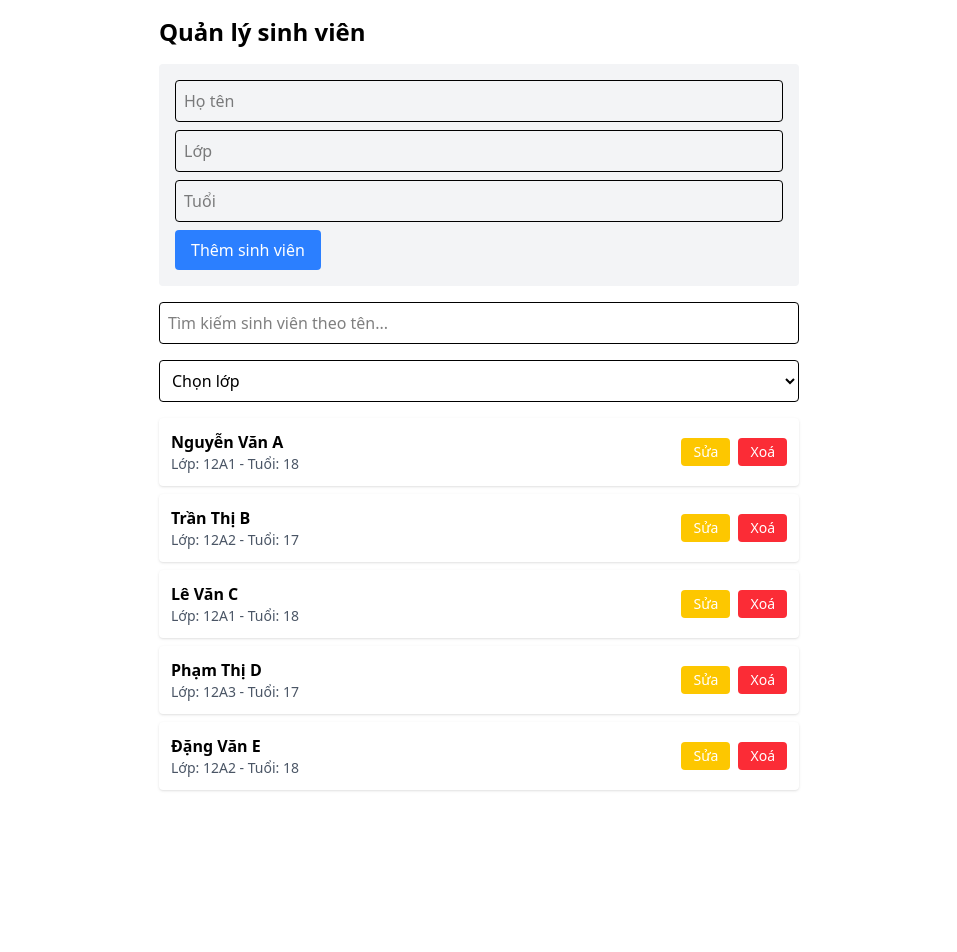
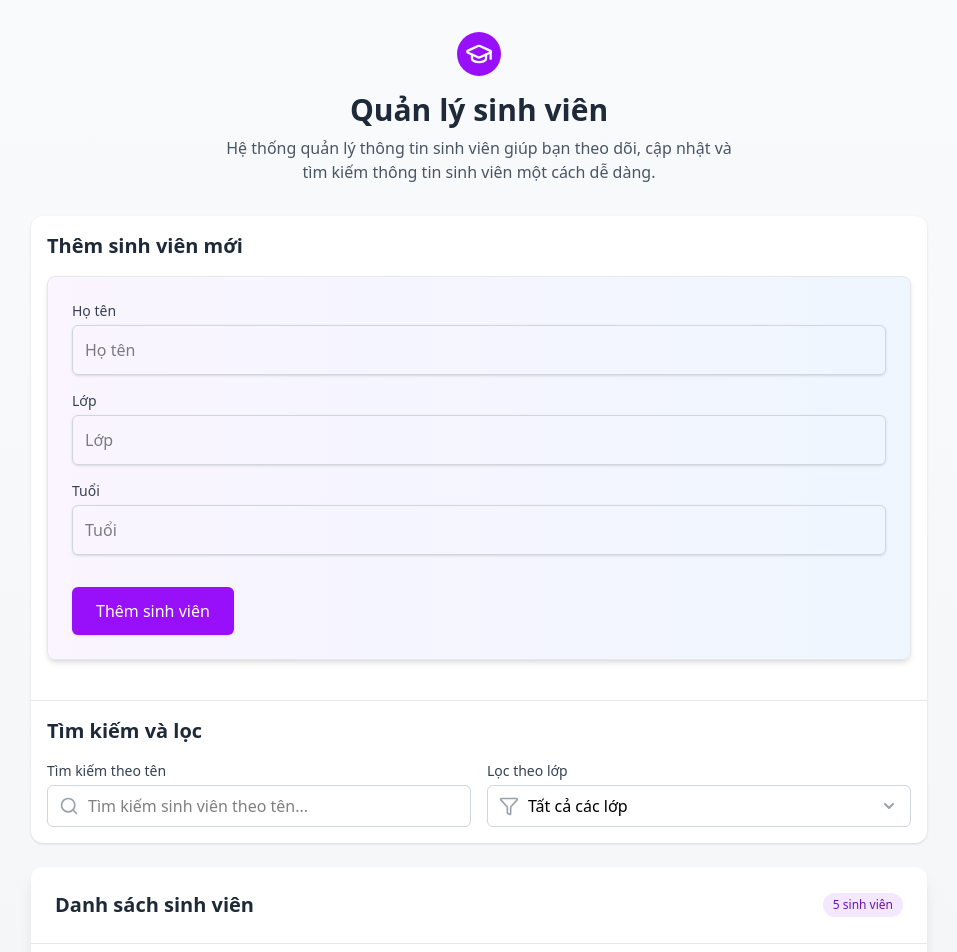
Before and after one commit to bloghaynhat/PTGD_Ktra_2304, a React (Vite) app: page / in a window 1280 px wide. Shown: the top 952 px of the page, without its empty margins (161-1118 px from the left). Before the commit the page ends 806 px from the top, so only its background shows below. Built offline with nearby package versions, Linux system fonts and the light colour scheme.

Commit message:
style: cải thiện giao diện

```diff
--- a/src/App.jsx
+++ b/src/App.jsx
@@ -1,6 +1,9 @@
-import { useState, useEffect } from "react";
-import StudentList from "./components/StudentList";
-import StudentForm from "./components/StudentForm";
+
+
+import { useState } from "react"
+import StudentList from "./components/StudentList"
+import StudentForm from "./components/StudentForm"
+import { Search, Filter, GraduationCap } from "lucide-react"
 
 const sampleStudents = [
   { id: 1, name: "Nguyễn Văn A", class: "12A1", age: 18 },
@@ -8,107 +11,162 @@ const sampleStudents = [
   { id: 3, name: "Lê Văn C", class: "12A1", age: 18 },
   { id: 4, name: "Phạm Thị D", class: "12A3", age: 17 },
   { id: 5, name: "Đặng Văn E", class: "12A2", age: 18 },
-];
+]
 
-function App() {
+export default function App() {
   // Lấy danh sách sinh viên từ localStorage nếu có, nếu không lấy từ sampleStudents
-  const storedStudents = JSON.parse(localStorage.getItem("students")) || sampleStudents;
+  const storedStudents = JSON.parse(localStorage.getItem("students") || "null") || sampleStudents
 
-  const [students, setStudents] = useState(storedStudents);
-  const [searchQuery, setSearchQuery] = useState("");
-  const [selectedClass, setSelectedClass] = useState("");
+  const [students, setStudents] = useState(storedStudents)
+  const [searchQuery, setSearchQuery] = useState("")
+  const [selectedClass, setSelectedClass] = useState("")
 
   const addStudent = (newStudent) => {
-    const studentWithId = { ...newStudent, id: Date.now() };
-    console.log("Thêm sinh viên:", studentWithId);
+    const studentWithId = { ...newStudent, id: Date.now() }
+    console.log("Thêm sinh viên:", studentWithId)
     setStudents((prev) => {
-      const updatedStudents = [...prev, studentWithId];
-      localStorage.setItem("students", JSON.stringify(updatedStudents)); // Đồng bộ vào localStorage
-      return updatedStudents;
-    });
-  };
+      const updatedStudents = [...prev, studentWithId]
+      localStorage.setItem("students", JSON.stringify(updatedStudents)) // Đồng bộ vào localStorage
+      return updatedStudents
+    })
+  }
 
   const deleteStudent = (id) => {
-    console.log("Xoá sinh viên với ID:", id);
+    console.log("Xoá sinh viên với ID:", id)
     setStudents((prev) => {
-      const updatedStudents = prev.filter((student) => student.id !== id);
-      localStorage.setItem("students", JSON.stringify(updatedStudents)); // Đồng bộ vào localStorage
-      return updatedStudents;
-    });
-  };
+      const updatedStudents = prev.filter((student) => student.id !== id)
+      localStorage.setItem("students", JSON.stringify(updatedStudents)) // Đồng bộ vào localStorage
+      return updatedStudents
+    })
+  }
 
   const updateStudent = (updatedStudent) => {
-    console.log("Cập nhật sinh viên:", updatedStudent);
+    console.log("Cập nhật sinh viên:", updatedStudent)
     setStudents((prev) => {
-      const updatedStudents = prev.map((student) =>
-        student.id === updatedStudent.id ? updatedStudent : student
-      );
-      localStorage.setItem("students", JSON.stringify(updatedStudents)); // Đồng bộ vào localStorage
-      return updatedStudents;
-    });
-  };
+      const updatedStudents = prev.map((student) => (student.id === updatedStudent.id ? updatedStudent : student))
+      localStorage.setItem("students", JSON.stringify(updatedStudents)) // Đồng bộ vào localStorage
+      return updatedStudents
+    })
+  }
 
   const handleSearch = (e) => {
-    setSearchQuery(e.target.value);
-  };
+    setSearchQuery(e.target.value)
+  }
 
   const handleClassFilter = (e) => {
-    setSelectedClass(e.target.value);
-  };
+    setSelectedClass(e.target.value)
+  }
 
   // Lọc sinh viên theo tên (không phân biệt hoa thường)
   const filteredStudents = students
-    .filter((student) =>
-      student.name.toLowerCase().includes(searchQuery.toLowerCase())
-    )
-    .filter((student) =>
-      selectedClass ? student.class === selectedClass : true
-    );
+    .filter((student) => student.name.toLowerCase().includes(searchQuery.toLowerCase()))
+    .filter((student) => (selectedClass ? student.class === selectedClass : true))
 
   // Lấy tất cả các lớp duy nhất từ danh sách sinh viên
-  const uniqueClasses = [
-    ...new Set(students.map((student) => student.class)),
-  ];
+  const uniqueClasses = [...new Set(students.map((student) => student.class))]
 
   return (
-    <div className="max-w-2xl mx-auto p-4">
-      <h1 className="text-2xl font-bold mb-4">Quản lý sinh viên</h1>
+    <div className="min-h-screen bg-gradient-to-b from-gray-50 to-gray-100 py-8 px-4">
+      <div className="max-w-4xl mx-auto">
+        {/* Header */}
+        <div className="text-center mb-8">
+          <div className="inline-flex items-center justify-center p-2 bg-purple-600 text-white rounded-full mb-4">
+            <GraduationCap size={28} />
+          </div>
+          <h1 className="text-3xl font-bold text-gray-800 mb-2">Quản lý sinh viên</h1>
+          <p className="text-gray-600 max-w-lg mx-auto">
+            Hệ thống quản lý thông tin sinh viên giúp bạn theo dõi, cập nhật và tìm kiếm thông tin sinh viên một cách dễ
+            dàng.
+          </p>
+        </div>
+
+        {/* Main Content */}
+        <div className="bg-white rounded-xl shadow-sm overflow-hidden mb-6">
+  <div className="p-4 border-b border-gray-200">
+    <h2 className="text-xl font-semibold text-gray-800 mb-4">Thêm sinh viên mới</h2>
     <StudentForm onAddStudent={addStudent} />
+  </div>
 
+  <div className="p-4">
+    <h2 className="text-xl font-semibold text-gray-800 mb-4">Tìm kiếm và lọc</h2>
+    <div className="grid gap-4 md:grid-cols-2">
       {/* Tìm kiếm sinh viên */}
-      <div className="mb-4">
+      <div className="relative">
+        <label htmlFor="search" className="block text-sm font-medium text-gray-700 mb-1">
+          Tìm kiếm theo tên
+        </label>
+        <div className="relative">
+          <div className="absolute inset-y-0 left-0 pl-3 flex items-center pointer-events-none">
+            <Search className="h-5 w-5 text-gray-400" />
+          </div>
           <input
+            id="search"
             type="text"
             placeholder="Tìm kiếm sinh viên theo tên..."
-          className="w-full p-2 border rounded"
+            className="w-full pl-10 pr-4 py-2 border border-gray-300 rounded-md focus:ring-2 focus:ring-purple-500 focus:border-purple-500 transition-colors"
             value={searchQuery}
             onChange={handleSearch}
           />
         </div>
+      </div>
 
       {/* Lọc sinh viên theo lớp */}
-      <div className="mb-4">
+      <div>
+        <label htmlFor="class-filter" className="block text-sm font-medium text-gray-700 mb-1">
+          Lọc theo lớp
+        </label>
+        <div className="relative">
+          <div className="absolute inset-y-0 left-0 pl-3 flex items-center pointer-events-none">
+            <Filter className="h-5 w-5 text-gray-400" />
+          </div>
           <select
-          className="w-full p-2 border rounded"
+            id="class-filter"
+            className="w-full pl-10 pr-4 py-2 border border-gray-300 rounded-md focus:ring-2 focus:ring-purple-500 focus:border-purple-500 transition-colors appearance-none"
             value={selectedClass}
             onChange={handleClassFilter}
           >
-          <option value="">Chọn lớp</option>
+            <option value="">Tất cả các lớp</option>
             {uniqueClasses.map((studentClass) => (
               <option key={studentClass} value={studentClass}>
                 {studentClass}
               </option>
             ))}
           </select>
+          <div className="absolute inset-y-0 right-0 flex items-center pr-3 pointer-events-none">
+            <svg
+              className="h-5 w-5 text-gray-400"
+              xmlns="http://www.w3.org/2000/svg"
+              viewBox="0 0 20 20"
+              fill="currentColor"
+            >
+              <path
+                fillRule="evenodd"
+                d="M5.293 7.293a1 1 0 011.414 0L10 10.586l3.293-3.293a1 1 0 111.414 1.414l-4 4a1 1 0 01-1.414 0l-4-4a1 1 0 010-1.414z"
+                clipRule="evenodd"
+              />
+            </svg>
+          </div>
+        </div>
+      </div>
+    </div>
+  </div>
 </div>
 
-      <StudentList
-        students={filteredStudents}
-        onDeleteStudent={deleteStudent}
-        onUpdateStudent={updateStudent}
-      />
+        {/* Results */}
+        <div className="bg-white rounded-xl shadow-lg overflow-hidden">
+          <div className="p-6 border-b border-gray-200">
+            <div className="flex justify-between items-center">
+              <h2 className="text-xl font-semibold text-gray-800">Danh sách sinh viên</h2>
+              <span className="bg-purple-100 text-purple-800 text-xs font-medium px-2.5 py-1 rounded-full">
+                {filteredStudents.length} sinh viên
+              </span>
             </div>
-  );
+          </div>
+          <div className="p-6">
+            <StudentList students={filteredStudents} onDeleteStudent={deleteStudent} onUpdateStudent={updateStudent} />
+          </div>
+        </div>
+      </div>
+    </div>
+  )
 }
-
-export default App;
--- a/src/components/StudentForm.jsx
+++ b/src/components/StudentForm.jsx
@@ -1,51 +1,75 @@
-import { useState } from "react";
+
+import { useState } from "react"
 
 export default function StudentForm({ onAddStudent }) {
-  const [name, setName] = useState("");
-  const [studentClass, setStudentClass] = useState("");
-  const [age, setAge] = useState("");
+  const [name, setName] = useState("")
+  const [studentClass, setStudentClass] = useState("")
+  const [age, setAge] = useState("")
 
   const handleSubmit = (e) => {
-    e.preventDefault();
-    if (!name || !studentClass || !age) return alert("Vui lòng nhập đầy đủ thông tin");
-    onAddStudent({ name, class: studentClass, age: parseInt(age) });
-    setName("");
-    setStudentClass("");
-    setAge("");
-  };
+    e.preventDefault()
+    if (!name || !studentClass || !age) return alert("Vui lòng nhập đầy đủ thông tin")
+    onAddStudent({ name, class: studentClass, age: Number.parseInt(age) })
+    setName("")
+    setStudentClass("")
+    setAge("")
+  }
 
   return (
     <form
       onSubmit={handleSubmit}
-      className="mb-4 p-4 bg-gray-100 rounded space-y-2"
+      className="mb-6 p-6 bg-gradient-to-r from-purple-50 to-blue-50 rounded-lg shadow-md border border-gray-200 transition-all duration-300 hover:shadow-lg"
     >
+      <div className="space-y-4">
+        <div>
+          <label htmlFor="name" className="block text-sm font-medium text-gray-700 mb-1">
+            Họ tên
+          </label>
           <input
+            id="name"
             type="text"
             placeholder="Họ tên"
-        className="w-full p-2 border rounded"
+            className="w-full p-3 border border-gray-300 rounded-md shadow-sm focus:ring-2 focus:ring-purple-500 focus:border-purple-500 transition-colors duration-200"
             value={name}
             onChange={(e) => setName(e.target.value)}
           />
+        </div>
+
+        <div>
+          <label htmlFor="class" className="block text-sm font-medium text-gray-700 mb-1">
+            Lớp
+          </label>
           <input
+            id="class"
             type="text"
             placeholder="Lớp"
-        className="w-full p-2 border rounded"
+            className="w-full p-3 border border-gray-300 rounded-md shadow-sm focus:ring-2 focus:ring-purple-500 focus:border-purple-500 transition-colors duration-200"
             value={studentClass}
             onChange={(e) => setStudentClass(e.target.value)}
           />
+        </div>
+
+        <div>
+          <label htmlFor="age" className="block text-sm font-medium text-gray-700 mb-1">
+            Tuổi
+          </label>
           <input
+            id="age"
             type="number"
             placeholder="Tuổi"
-        className="w-full p-2 border rounded"
+            className="w-full p-3 border border-gray-300 rounded-md shadow-sm focus:ring-2 focus:ring-purple-500 focus:border-purple-500 transition-colors duration-200"
             value={age}
             onChange={(e) => setAge(e.target.value)}
           />
+        </div>
+
         <button
           type="submit"
-        className="bg-blue-500 text-white px-4 py-2 rounded hover:bg-blue-600"
+          className="w-full md:w-auto mt-4 px-6 py-3 bg-purple-600 text-white font-medium rounded-md shadow-sm hover:bg-purple-700 focus:outline-none focus:ring-2 focus:ring-offset-2 focus:ring-purple-500 transition-all duration-200 transform hover:-translate-y-1"
         >
           Thêm sinh viên
         </button>
+      </div>
     </form>
-  );
+  )
 }
--- a/src/components/StudentItem.jsx
+++ b/src/components/StudentItem.jsx
@@ -7,42 +7,63 @@ export default function StudentItem({ student, onDelete, onUpdate }) {
   const [age, setAge] = useState(student.age);
 
   const handleSave = () => {
-    const updated = { ...student, name, class: studentClass, age: parseInt(age) };
+    const updated = { ...student, name, class: studentClass, age: Number.parseInt(age) };
     onUpdate(updated);
     setIsEditing(false);
   };
 
   return (
-    <div className="bg-white shadow p-3 rounded">
+    <div className="bg-white shadow-md rounded-lg border border-gray-200 border-opacity-60 hover:shadow-lg transition-all duration-300 p-4">
       {isEditing ? (
-        <div className="space-y-2">
+        <div className="space-y-4">
+          <div>
+            <label htmlFor={`name-${student.id}`} className="block text-sm font-medium text-gray-700 mb-1">
+              Họ tên
+            </label>
             <input
+              id={`name-${student.id}`}
               type="text"
-            className="w-full p-1 border rounded"
+              className="w-full p-2 border border-gray-300 rounded-md focus:ring-2 focus:ring-purple-500 focus:border-purple-500 transition-colors"
               value={name}
               onChange={(e) => setName(e.target.value)}
             />
+          </div>
+
+          <div>
+            <label htmlFor={`class-${student.id}`} className="block text-sm font-medium text-gray-700 mb-1">
+              Lớp
+            </label>
             <input
+              id={`class-${student.id}`}
               type="text"
-            className="w-full p-1 border rounded"
+              className="w-full p-2 border border-gray-300 rounded-md focus:ring-2 focus:ring-purple-500 focus:border-purple-500 transition-colors"
               value={studentClass}
               onChange={(e) => setStudentClass(e.target.value)}
             />
+          </div>
+
+          <div>
+            <label htmlFor={`age-${student.id}`} className="block text-sm font-medium text-gray-700 mb-1">
+              Tuổi
+            </label>
             <input
+              id={`age-${student.id}`}
               type="number"
-            className="w-full p-1 border rounded"
+              className="w-full p-2 border border-gray-300 rounded-md focus:ring-2 focus:ring-purple-500 focus:border-purple-500 transition-colors"
               value={age}
               onChange={(e) => setAge(e.target.value)}
             />
-          <div className="flex gap-2">
+          </div>
+
+          <div className="flex gap-3 pt-4">
             <button
-              className="bg-green-500 text-white px-3 py-1 rounded"
+              className="bg-emerald-600 text-white px-4 py-2 rounded-md hover:bg-emerald-700 transition-colors duration-200 flex-1 font-medium"
               onClick={handleSave}
             >
               Lưu
             </button>
             <button
-              className="bg-gray-300 px-3 py-1 rounded"
+              className="bg-gray-200 text-gray-800 px-4 py-2 rounded-md hover:bg-gray-300 transition-colors duration-200 flex-1 font-medium"
               onClick={() => setIsEditing(false)}
             >
               Hủy
@@ -50,22 +71,27 @@ export default function StudentItem({ student, onDelete, onUpdate }) {
           </div>
         </div>
       ) : (
-        <div className="flex justify-between items-center">
+        <div className="flex flex-col sm:flex-row justify-between sm:items-center gap-4">
           <div>
-            <div className="font-semibold">{student.name}</div>
-            <div className="text-sm text-gray-600">
-              Lớp: {student.class} - Tuổi: {student.age}
+            <div className="font-semibold text-lg text-gray-800">{student.name}</div>
+            <div className="flex flex-wrap gap-2 mt-1">
+              <span className="inline-flex items-center px-2.5 py-0.5 rounded-full text-xs font-medium bg-purple-100 text-purple-800">
+                Lớp: {student.class}
+              </span>
+              <span className="inline-flex items-center px-2.5 py-0.5 rounded-full text-xs font-medium bg-blue-100 text-blue-800">
+                Tuổi: {student.age}
+              </span>
             </div>
           </div>
-          <div className="flex gap-2">
+          <div className="flex gap-2 self-end sm:self-auto">
             <button
-              className="text-sm bg-yellow-400 text-white px-3 py-1 rounded"
+              className="text-sm bg-amber-500 text-white px-3 py-1.5 rounded-md hover:bg-amber-600 transition-colors duration-200 font-medium"
               onClick={() => setIsEditing(true)}
             >
               Sửa
             </button>
             <button
-              className="text-sm bg-red-500 text-white px-3 py-1 rounded"
+              className="text-sm bg-red-500 text-white px-3 py-1.5 rounded-md hover:bg-red-600 transition-colors duration-200 font-medium"
               onClick={() => onDelete(student.id)}
             >
               Xoá
```
Also changed, not shown: MinhChung/cải thiện giao diện.PNG (added). Lines whose indentation alone changed are shown as unchanged.
